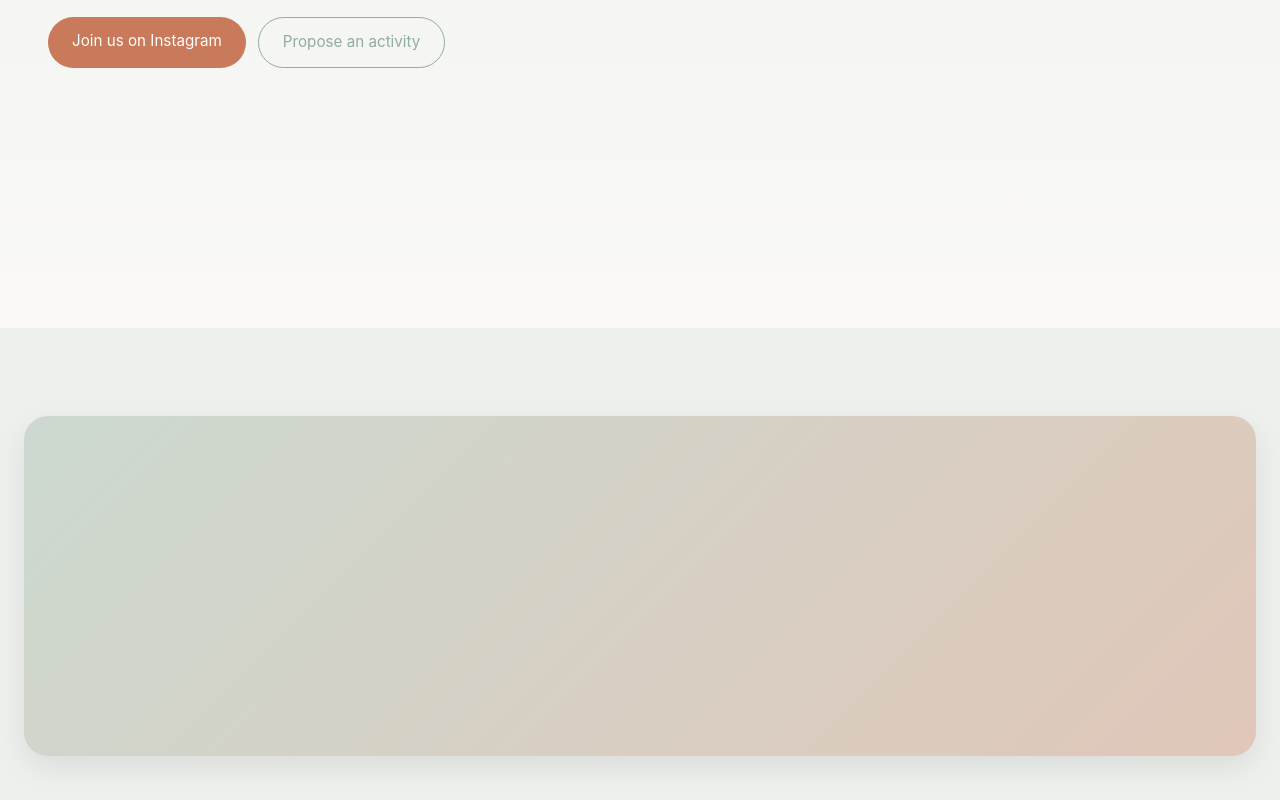
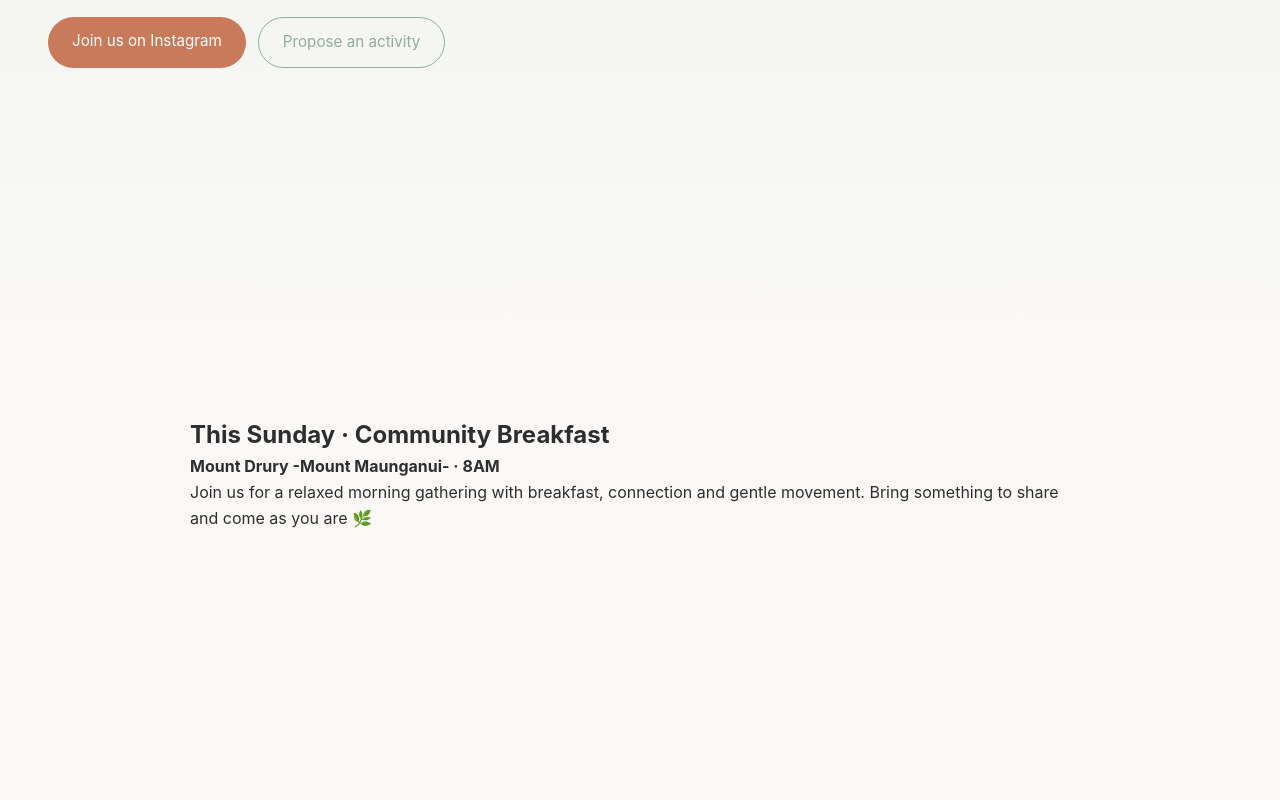
Before and after one commit to gigrdo/brava-sisters, a plain HTML site: page index.html in a window 1280 px wide. Shown: the part 472-1272 px from the top of the page. After the commit the page ends 1091 px from the top, so only its background shows below. Drawn offline with Linux system fonts and the light colour scheme.

Commit message:
Prepare landing for live event with clear event details

```diff
--- a/index.html
+++ b/index.html
@@ -28,11 +28,24 @@
 
   <main>
 
+<!-- EVENT INFO -->
+  <section class="section">
+  <div class="container">
+    <h2>This Sunday · Community Breakfast</h2>
+    <p><strong>Mount Drury -Mount Maunganui- · 8AM</strong></p>
+    <p>
+      Join us for a relaxed morning gathering with breakfast, connection and gentle movement.
+      Bring something to share and come as you are 🌿
+    </p>
+  </div>
+  </section>
+
+<!-- VISUAL PLACEHOLDER
   <section class="section section-alt">
     <div class="container">
       <div class="placeholder"></div>
     </div>
-  </section>
+  </section> -->
 
 </main>
 
--- a/style.css
+++ b/style.css
@@ -60,6 +60,11 @@ body {
 
 .section {
   padding: 5.5rem 1.5rem;
+}
+
+.container {
+  max-width: 900px;
+  margin: 0 auto;
 }
 
 .card {
```
